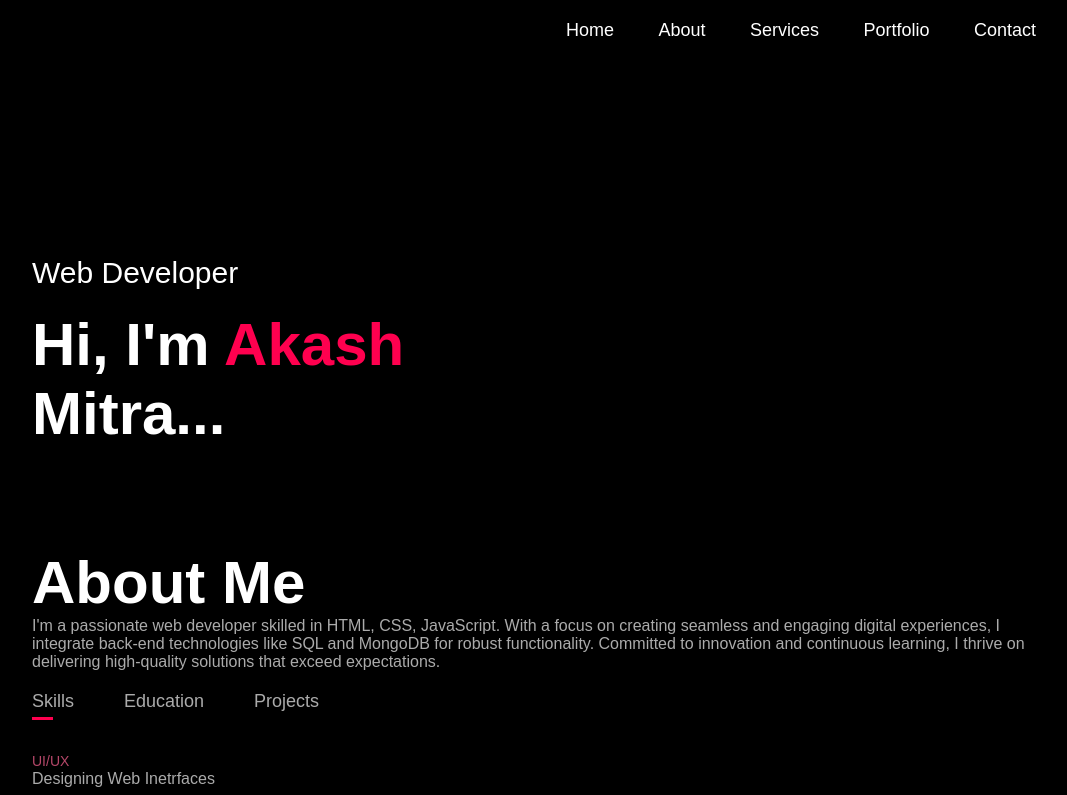
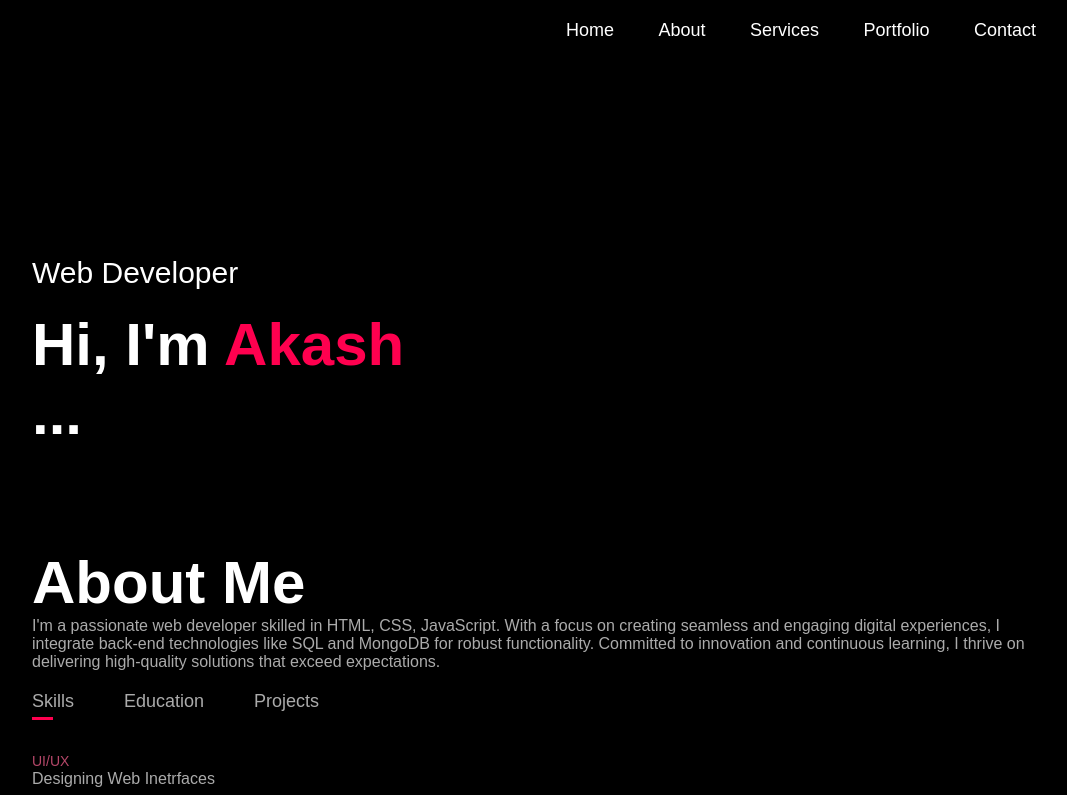
Before and after one commit to imakss16/Portfolio, a plain HTML site: page index.html in a window 1280 px wide. Shown: the top 795 px of the page, without its empty margins (96-1163 px from the left). Drawn offline with Linux system fonts and the light colour scheme.

Commit message:
Update index.html

```diff
--- a/index.html
+++ b/index.html
@@ -22,7 +22,7 @@
         </nav>
         <div class="header-text">
             <p>Web Developer</p>
-            <h1>Hi, I'm <span>Akash</span><br> Mitra...</h1>
+            <h1>Hi, I'm <span>Akash</span><br>...</h1>
         </div>
     </div>
     <div id="about">
```
